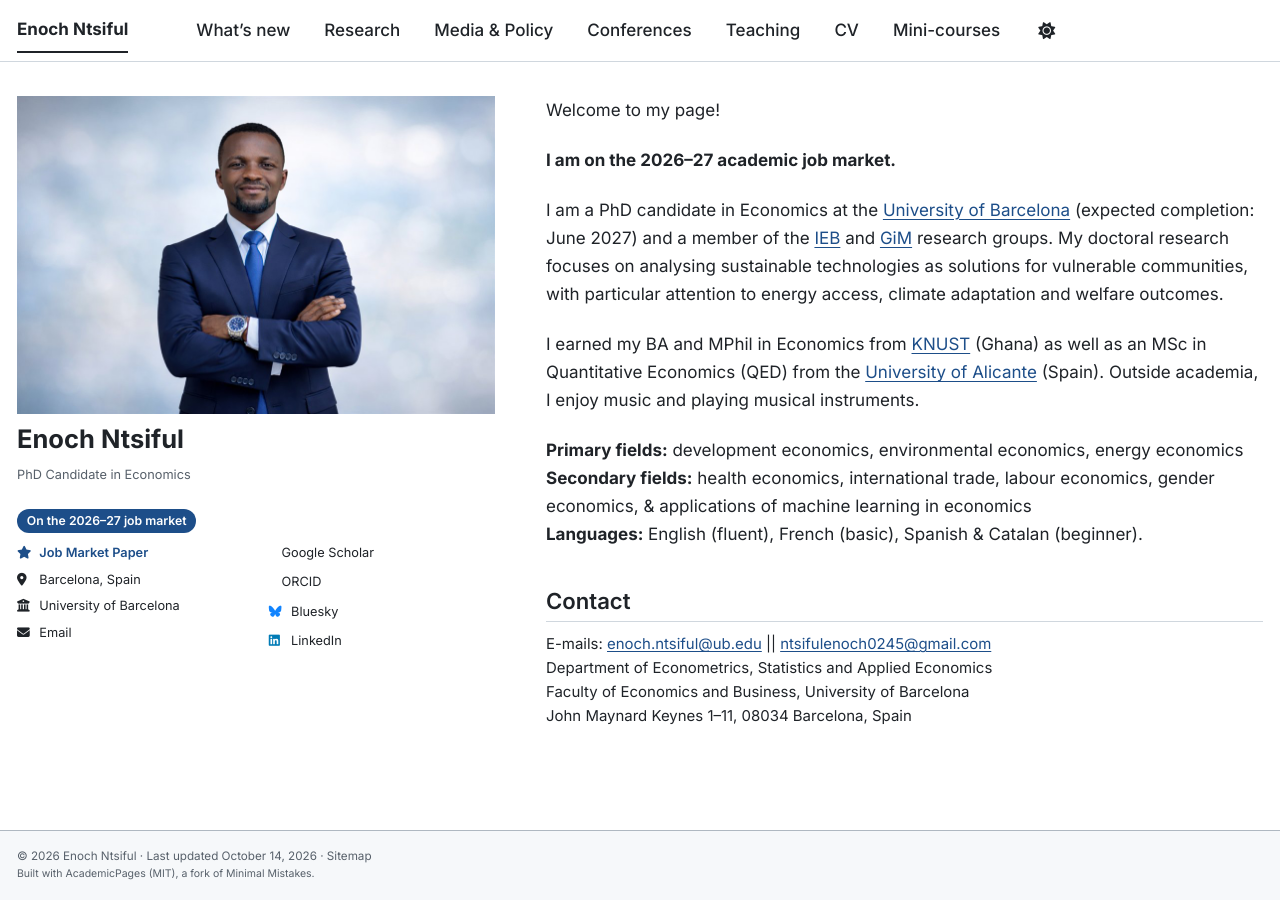
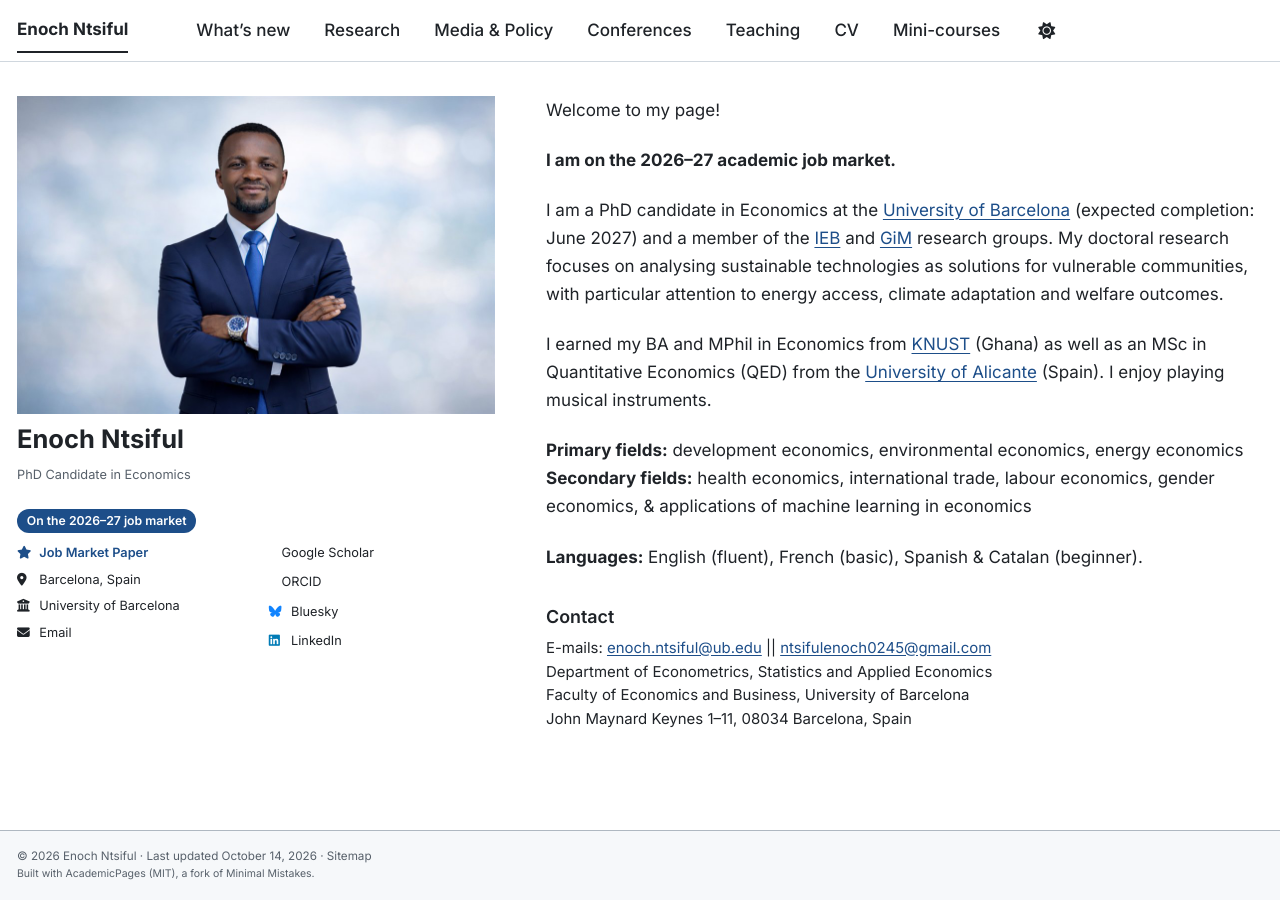
Before and after one commit to ntsifulenoch/ntsifulenoch.github.io, a Jekyll site: the page built from _pages/about.md, in a window 1280 px wide. Built offline with Jekyll 4.4.1, drawn with Linux system fonts in a browser that asks for light colours; a style sheet for code colours, icons or effects is not loaded.

Commit message:
Update about.md

```diff
--- a/_pages/about.md
+++ b/_pages/about.md
@@ -13,13 +13,15 @@ Welcome to my page!
 I am a PhD candidate in Economics at the [University of Barcelona](https://www.ub.edu/) (expected completion: June 2027) and a member of the [IEB](https://ieb.ub.edu/en/researcher/ntsiful-enoch/) and [GiM](https://www.ub.edu/gim/) research groups. My doctoral research focuses on analysing sustainable technologies as solutions for vulnerable communities, with particular attention to energy access, climate adaptation and welfare outcomes.
 
 I earned my BA and MPhil in Economics from [KNUST](https://www.knust.edu.gh/) (Ghana) as well as an MSc in Quantitative Economics (QED) from the [University of Alicante](https://www.ua.es/en/) (Spain).
-Outside academia, I enjoy music and playing musical instruments.
+I enjoy playing musical instruments.
 
 **Primary fields:** development economics, environmental economics, energy economics
 **Secondary fields:** health economics, international trade, labour economics, gender economics, & applications of machine learning in economics
+
 **Languages:** English (fluent), French (basic), Spanish & Catalan (beginner).
 
-## Contact
+
+### Contact
 
 <div class="contact-info" markdown="1">
 E-mails: [enoch.ntsiful@ub.edu](mailto:enoch.ntsiful@ub.edu) || [ntsifulenoch0245@gmail.com](mailto:ntsifulenoch0245@gmail.com)
```
